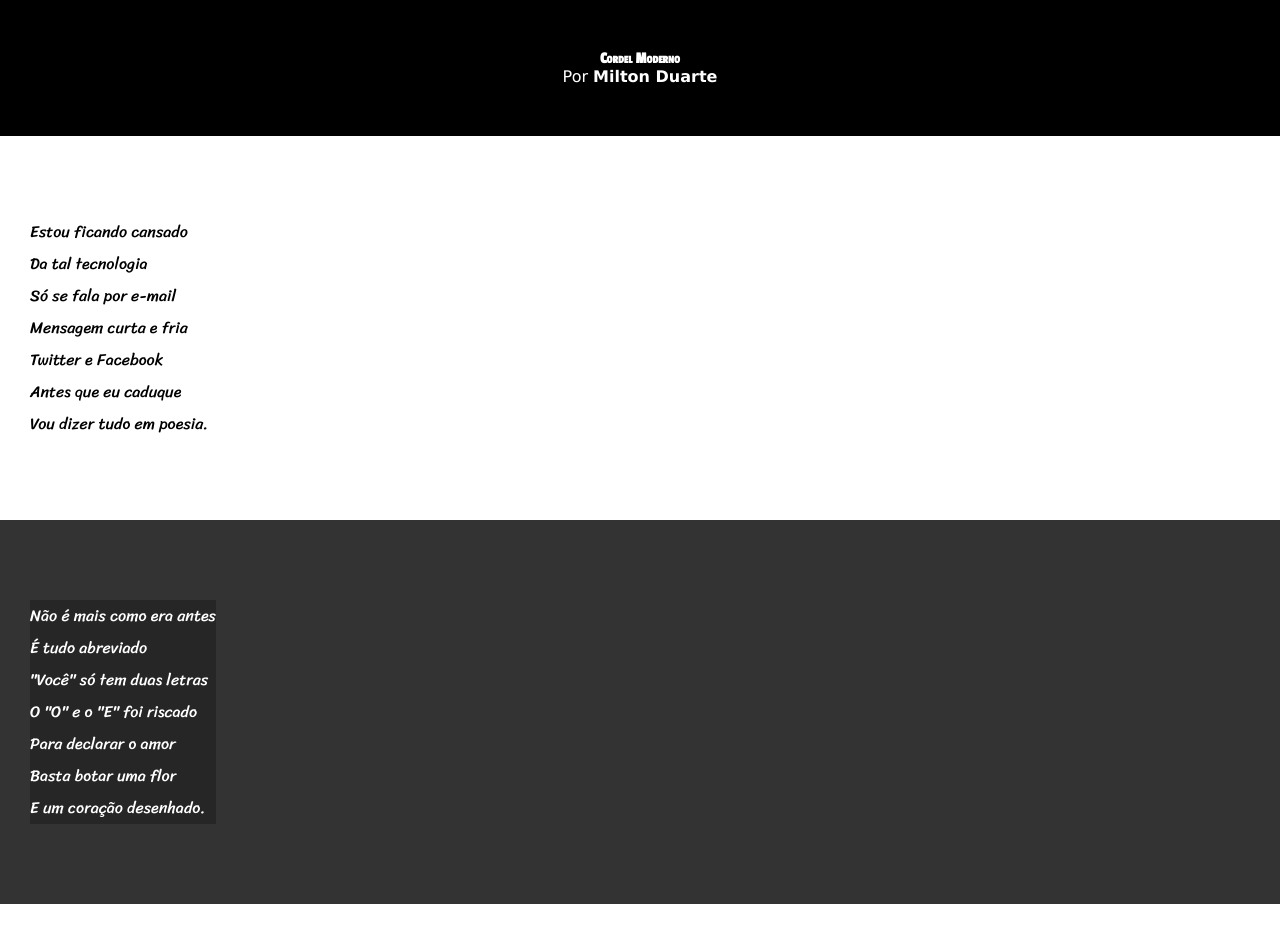
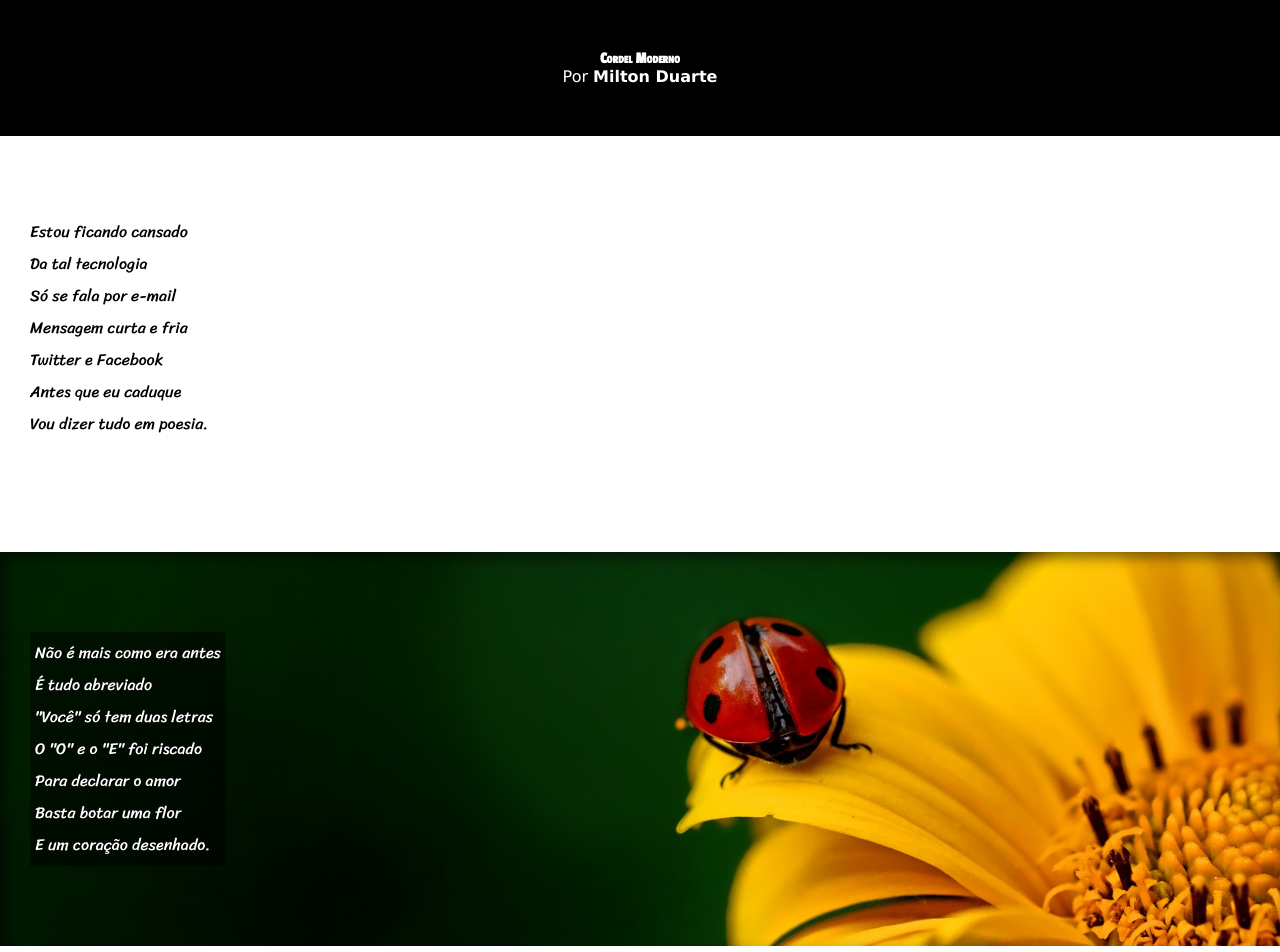
Before and after one commit to vinibrazil/HTML-CSS, a plain HTML site: page Desafios/12/index.html in a window 1280 px wide. Shown: the top 952 px of the page. Drawn offline with Linux system fonts and the light colour scheme.

Commit message:
Parallax

```diff
--- a/Desafios/12/index.html
+++ b/Desafios/12/index.html
@@ -29,7 +29,7 @@
         </p>
     </section>
 
-    <section class="imagem">
+    <section class="imagem" id="img01">
         <p>
             Não é mais como era antes <br>
             É tudo abreviado <br>
@@ -63,7 +63,7 @@
         </p>
     </section>
 
-    <section class="imagem">
+    <section class="imagem" id="img02">
         <p>
             Tenho saudade das cartas <br>
             Escritas com a própria mão <br>
--- a/Desafios/12/style.css
+++ b/Desafios/12/style.css
@@ -58,6 +58,10 @@ section{
     font-size: 3.5%vw;
 }
 
+section > p{
+    padding-bottom: 2em;
+}
+
 section.normal{
     background-color: white;
     color: black;
@@ -66,11 +70,25 @@ section.normal{
 section.imagem{
     background-color: rgb(51, 51, 51);
     color: white;
+    box-shadow: inset 6px 6px 13px 0px rgb(0, 0, 0, 0.473);
+    background-size: cover;
+    background-attachment: fixed;
 }
 
 section.imagem > p{
     display: inline-block;
-    background-color: rgb(0, 0, 0, 0.253);
+    padding: 5px;
+    background-color: rgb(0, 0, 0, 0.514);
+    text-shadow: 1px 1px 0px black;
+}
+
+section#img01{
+    background-image: url('imagens/background001.jpg');
+    background-position: right center;
+}
+
+section#img02{
+    background-image: url('imagens/background002.jpg');
 }
 
 footer{
```
